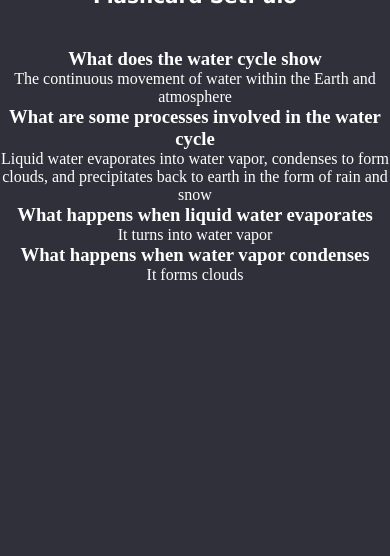
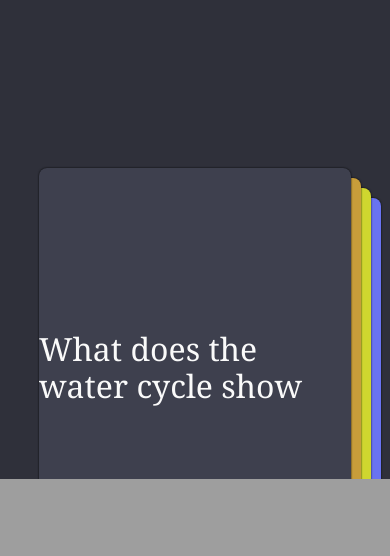
Before and after one commit to SiraYsia/QuizMeFinal, a Flask app: a page that uses templates/single-flashcard.html in a window 390 px wide; the page is wider, and only the part inside the window is pictured. Shown: the part 365-921 px from the top of that part. After the commit the page ends 844 px from the top of that part, so only its background shows below. Run offline with Flask 3, Linux system fonts and the light colour scheme; a user stored in the database is signed in.

Commit message:
Added flashcards display

```diff
--- a/static/script.js
+++ b/static/script.js
@@ -9,3 +9,105 @@ function validateForm() {
 
   return true;
 }
+
+/* Set your own values */
+const CARD_PEN_OFFSET = 10; // Displacement of the cards
+const CARD_SWITCH_RANGE = '130%';
+
+const CARD_ARRAY = [...document.querySelectorAll('.card-design')];
+/* Do not change this */
+const COUNT_OF_CARDS = CARD_ARRAY.length;
+let last_element = CARD_ARRAY[CARD_ARRAY.length - 1];
+let isMoving = false;
+
+let offsetArray = [],
+  offset = 0,
+  l = CARD_ARRAY.length;
+for (let i = 1; i <= l; i++) {
+  offsetArray.push(offset);
+  offset += CARD_PEN_OFFSET;
+}
+
+setCardOffset();
+function setCardOffset() {
+  CARD_ARRAY.forEach(function (item, index) {
+    item.style.zIndex = Math.abs(index - COUNT_OF_CARDS);
+    item.style.transform = `translate(${offsetArray[index]}px, ${offsetArray[index]}px)`;
+  });
+}
+
+/******************************************************************/
+window.addEventListener('keydown', function (e) { cardSwitching(e); });
+
+function cardSwitching(e) {
+  let animationObject = {}, previousSibling, scrolling = '';
+
+  /* Return when you scroll during the animation of a card */
+  if (isMoving) return;
+
+  if ((e.keyCode !== 38 && e.keyCode !== 40) && (e.keyCode !== undefined)) return;
+
+  for (let index of CARD_ARRAY) {
+    if ((parseInt(window.getComputedStyle(index).zIndex) === CARD_ARRAY.length) || (parseInt(index.style.zIndex) === CARD_ARRAY.length)) {
+
+      /* Switch the rearmost card */
+      if (e.deltaY < 0 || e.keyCode === 38) { //deltaY < 0 -> scrolling up
+        previousSibling = index.previousElementSibling;
+        if (previousSibling === null) previousSibling = last_element;
+      }
+
+      animationObject = e.deltaY < 0 || e.keyCode === 38 ? previousSibling : e.deltaY > 0 || e.keyCode === 40 ? index : '';
+      animationObject.style.transform = `translate(0px, -${CARD_SWITCH_RANGE})`;
+      scrolling = e.deltaY < 0 || e.keyCode === 38 ? 'up' : e.deltaY > 0 || e.keyCode === 40 ? 'down' : '';
+      isMoving = true;
+      break; // Break the loop after the first match
+    }
+  }
+
+  if (animationObject !== undefined) {
+    // Create a promise that resolves when the transitionend event occurs
+    const transitionEndPromise = new Promise((resolve) => {
+      animationObject.addEventListener('transitionend', () => {
+        resolve();
+      }, { once: true });
+    });
+
+    // Handle the actions after the animation is complete
+    transitionEndPromise.then(() => {
+      if (scrolling === 'down') {
+        animationObject.style.zIndex = 0;
+        animationObject.style.transform = `translate(${offsetArray[COUNT_OF_CARDS]}px, ${offsetArray[COUNT_OF_CARDS]}px)`;
+        offsetSwitch(scrolling);
+      } else if (scrolling === 'up') {
+        offsetSwitch(scrolling);
+        animationObject.style.zIndex = COUNT_OF_CARDS;
+        animationObject.style.transform = `translate(0px, 0px)`;
+      }
+      scrolling = '';
+      isMoving = false; // Reset the isMoving flag after the animation is complete
+    });
+  }
+}
+
+function offsetSwitch(scrolling) {
+  for (let index of CARD_ARRAY) {
+    index.style.zIndex = scrolling === 'down' ? parseInt(index.style.zIndex) + 1 : parseInt(index.style.zIndex) - 1;
+    let offsetIndex = Math.abs(parseInt(index.style.zIndex) - COUNT_OF_CARDS);
+    index.style.transform = `translate(${offsetArray[offsetIndex]}px, ${offsetArray[offsetIndex]}px)`;
+  }
+}
+
+function getRandomColor() {
+  const letters = '0123456789ABCDEF';
+  let color = '#';
+  for (let i = 0; i < 6; i++) {
+    color += letters[Math.floor(Math.random() * 16)];
+  }
+  return color;
+}
+
+const cardArray = [...document.querySelectorAll('.card-design')];
+cardArray.forEach(card => {
+  const randomColor = getRandomColor();
+  card.style.backgroundColor = randomColor;
+});
--- a/static/style.css
+++ b/static/style.css
@@ -104,8 +104,6 @@ align-items: center;
   justify-content: center;
   align-items: center;
 }
-
-
 
 
 .hero h1 {
@@ -351,3 +349,69 @@ i {
   background: #F8FAF5;
   margin:0 auto;
 }
+
+.flashcard-nav {
+  color: white;
+}
+
+
+.wrapper {
+  display: flex;
+  position: fixed;
+  width: 100%;
+  height: 92%;
+  justify-content: center;
+  align-items: center;
+}
+
+.card-design {
+  display: flex;
+  position: fixed;
+  width: 700px;
+  height: 400px;
+  transition: transform .3s ease-out;
+  box-shadow: 0 0 2px 0 #000;
+  border-radius: 8px;
+  border-color: #FAFAFA;
+
+  @media (max-width: 700px) {
+    width: 80%;
+  }
+
+  @media (max-height: 400px) {
+    height: 40%;
+  }
+}
+
+.front,
+.back {
+  position: absolute;
+  top: 0;
+  left: 0;
+  bottom: 10px;
+  width: 100%;
+  height: 100%;
+  border-radius: 8px;
+  backface-visibility: hidden;
+  transition: transform 0.3s ease-out;
+  display: flex;
+  justify-content: center;
+  align-items: center;
+  font-size: 2rem;
+  font-family: Cambria, Cochin, Georgia, Times, 'Times New Roman', serif;
+  color: #FAFAFA;
+}
+
+.back {
+  background-color: #333;
+  /* Change this color to suit your design */
+  transform: rotateY(180deg);
+}
+
+.card-design:hover .front {
+  transform: rotateY(180deg);
+}
+
+.card-design:hover .back {
+  transform: rotateY(0deg);
+}
--- a/templates/single-flashcard.html
+++ b/templates/single-flashcard.html
@@ -1,4 +1,4 @@
-<!DOCTYPE html>
+<!-- <!DOCTYPE html>
 <html lang="en">
 <head>
   <meta charset="UTF-8">
@@ -36,4 +36,47 @@
     </ul>
   </section>
 </body>
+</html> -->
+<!DOCTYPE html>
+<html lang="en">
+
+<head>
+  <meta charset="UTF-8">
+  <meta name="viewport" content="width=device-width, initial-scale=1.0">
+  <link rel="stylesheet" href="https://cdnjs.cloudflare.com/ajax/libs/normalize/8.0.1/normalize.min.css" />
+  <link rel="stylesheet" href="{{ url_for('static', filename='style.css') }}">
+  <title> QuizMe - Flashcards </title>
+  <link href="https://fonts.googleapis.com/css2?family=League+Spartan&display=swap" rel="stylesheet">
+
+</head>
+
+<body>
+  <header>
+    <div class="logo-container">
+      <img src="logo.png" alt="QuizMe" class="logo">
+    </div>
+
+    <nav>
+      <ul>
+        <li><a class="flashcard-nav" href="{{ url_for('index') }}">Home</a></li>
+
+        <li><a class="flashcard-nav" href="{{ url_for('about_us') }}">About Us</a></li>
+      </ul>
+    </nav>
+  </header>
+  <div class="wrapper">
+    {% for flashcard in flashcards %}
+    <div class="card-design">
+      <div class="front">
+        <p>{{ flashcard.front }}</p>
+      </div>
+      <div class="back">
+        <p>{{ flashcard.back }}</p>
+      </div>
+    </div>
+    {% endfor %}
+  </div>
+  <script src="{{url_for('static', filename='script.js')}}"></script>
+</body>
+
 </html>
```
Lines whose indentation alone changed are shown as unchanged.
